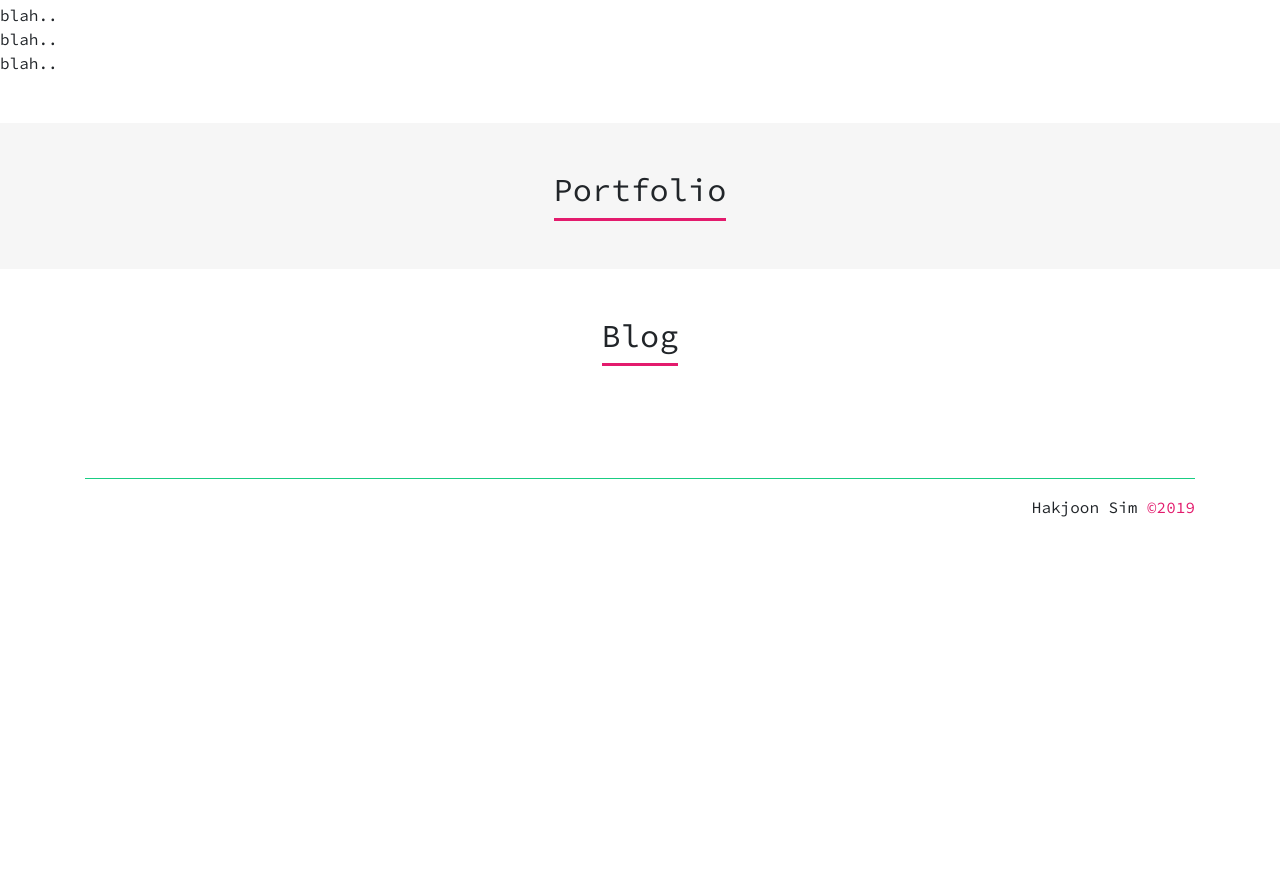
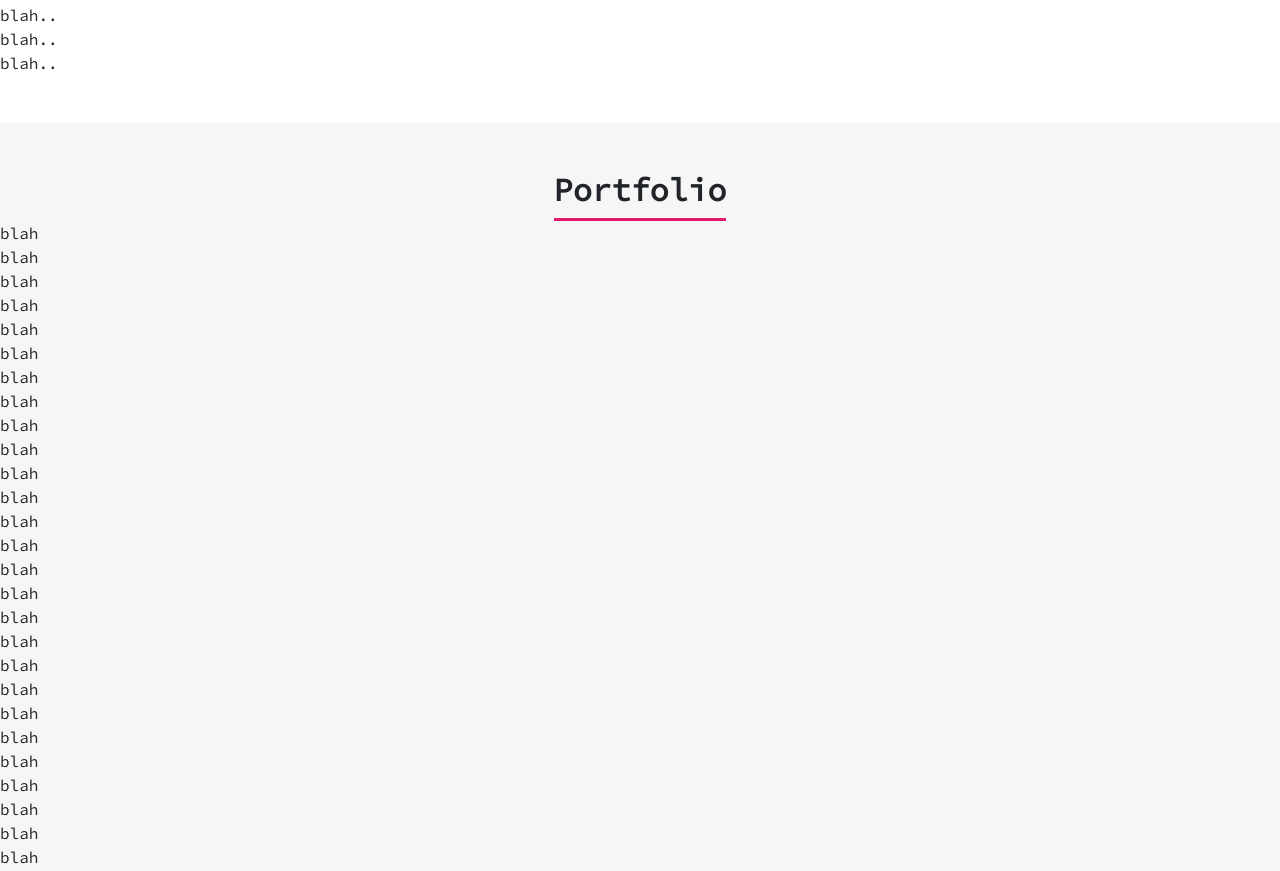
Before and after one commit to trainto/trainto.github.io, a React (Create React App) app: page / in a window 1280 px wide. Shown: the part 1926-2797 px from the top of the page. Before the commit the page ends 2493 px from the top, so only its background shows below. Built offline with nearby package versions, Linux system fonts and the light colour scheme.

Commit message:
Detec current screen scroll and apply to nav

```diff
--- a/src/components/about.tsx
+++ b/src/components/about.tsx
@@ -5,11 +5,11 @@ const About = () => {
   const [active, setActive] = useState("Skills");
 
   return (
-    <section className="py-5" id="about">
+    <section className="py-5 scroll-area" id="about">
       <div className="container">
         <div className="text-center">
           <div className="d-inline-block border-under">
-            <h2 className="text-center">About</h2>
+            <h2 className="text-center font-weight-bold" id="h2-about">About</h2>
           </div>
         </div>
 
--- a/src/components/blog.tsx
+++ b/src/components/blog.tsx
@@ -2,14 +2,45 @@ import React from "react";
 
 const Blog = () => {
   return (
-    <section className="py-5" id="blog">
+    <section className="py-5 scroll-area" id="blog">
       <div className="container">
         <div className="text-center">
           <div className="d-inline-block border-under">
-            <h2 className="text-center">Blog</h2>
+            <h2 className="text-center font-weight-bold" id="h2-blog">Blog</h2>
           </div>
         </div>
       </div>
+      <div>blah</div>
+      <div>blah</div>
+      <div>blah</div>
+      <div>blah</div>
+      <div>blah</div>
+      <div>blah</div>
+      <div>blah</div>
+      <div>blah</div>
+      <div>blah</div>
+      <div>blah</div>
+      <div>blah</div>
+      <div>blah</div>
+      <div>blah</div>
+      <div>blah</div>
+      <div>blah</div>
+      <div>blah</div>
+      <div>blah</div>
+      <div>blah</div>
+      <div>blah</div>
+      <div>blah</div>
+      <div>blah</div>
+      <div>blah</div>
+      <div>blah</div>
+      <div>blah</div>
+      <div>blah</div>
+      <div>blah</div>
+      <div>blah</div>
+      <div>blah</div>
+      <div>blah</div>
+      <div>blah</div>
+      <div>blah</div>
     </section>
   );
 };
--- a/src/components/header.tsx
+++ b/src/components/header.tsx
@@ -1,7 +1,7 @@
 import React, { useState, useEffect } from "react";
 import "./header.css";
 
-const command = "cat .profile";
+const command = "cd .profile";
 
 const Header = () => {
   const [typings, setTypings] = useState("");
@@ -24,7 +24,7 @@ const Header = () => {
   };
 
   return (
-    <header className="min-vh-100 d-flex justify-content-center align-items-center text-center">
+    <header className="min-vh-100 d-flex justify-content-center align-items-center text-center scroll-area" id="home">
       <div className="flex-colum">
         <h1>
           Hello, I&apos;m <span className="highlite-color">Hakjoon Sim.</span>
--- a/src/components/nav.tsx
+++ b/src/components/nav.tsx
@@ -2,23 +2,50 @@ import React, { useState, useEffect } from "react";
 import "./nav.css";
 
 const Nav = () => {
-  const [scrolltop, setScrollTop] = useState(true);
-
-  const handleScroll = () => {
-    if (window.pageYOffset > 50) {
-      setScrollTop(false);
-    } else {
-      setScrollTop(true);
-    }
-  };
+  const [isScrollOnTop, setIsScrollOnTop] = useState(true);
+  const [currentScroll, setCurrentScroll] = useState("home");
 
   useEffect(() => {
+    const handleScroll = () => {
+      if (window.pageYOffset > 50) {
+        setIsScrollOnTop(false);
+      } else {
+        setIsScrollOnTop(true);
+      }
+
+      const areas = document.getElementsByClassName("scroll-area");
+
+      let maxPortion = 0;
+      let currentOnScreen = '';
+      for (let i = 0; i < areas.length; i += 1) {
+        const area = areas.item(i);
+        if (!area) {
+          continue;
+        }
+
+        const rect = area.getBoundingClientRect();
+        const portion = rect.height - Math.abs(rect.top);
+        if (portion <= 0) {
+          continue;
+        }
+
+        if (portion > maxPortion) {
+          maxPortion = portion;
+          currentOnScreen = area.id;
+        }
+      }
+
+      if (currentOnScreen !== currentScroll) {
+        setCurrentScroll(currentOnScreen);
+      }
+    };
+
     window.addEventListener("scroll", handleScroll);
 
     return () => {
       window.removeEventListener("scroll", handleScroll);
     };
-  }, []);
+  });
 
   let navHeight = 0;
 
@@ -47,7 +74,7 @@ const Nav = () => {
   return (
     <nav
       className={`navbar navbar-expand-lg fixed-top navbar-dark bg-dark shadow ${
-        scrolltop ? "" : "show"
+        isScrollOnTop ? "" : "show"
       }`}
       id="nav-top"
     >
@@ -71,15 +98,21 @@ const Nav = () => {
 
       <div className="collapse navbar-collapse">
         <ul className="navbar-nav mr-auto">
-          <li className="nav-item active">
+          <li
+            className={`nav-item ${currentScroll === "about" ? "active" : ""}`}
+          >
             <div
               className="nav-link cursor-pointer"
               onClick={() => handleNavClicked("about")}
             >
-              About <span className="sr-only">(current)</span>
+              About
             </div>
           </li>
-          <li className="nav-item">
+          <li
+            className={`nav-item ${
+              currentScroll === "portfolio" ? "active" : ""
+            }`}
+          >
             <div
               className="nav-link cursor-pointer"
               onClick={() => handleNavClicked("portfolio")}
@@ -87,7 +120,9 @@ const Nav = () => {
               Portfolio
             </div>
           </li>
-          <li className="nav-item">
+          <li
+            className={`nav-item ${currentScroll === "blog" ? "active" : ""}`}
+          >
             <div
               className="nav-link cursor-pointer"
               onClick={() => handleNavClicked("blog")}
--- a/src/components/portfolio.tsx
+++ b/src/components/portfolio.tsx
@@ -2,14 +2,53 @@ import React from "react";
 
 const Portfolio = () => {
   return (
-    <section className="py-5 bg-light-gray" id="portfolio">
+    <section className="py-5 bg-light-gray scroll-area" id="portfolio">
       <div className="container">
         <div className="text-center">
           <div className="d-inline-block border-under">
-            <h2 className="text-center">Portfolio</h2>
+            <h2 className="text-center font-weight-bold" id="h2-portfolio">Portfolio</h2>
           </div>
         </div>
       </div>
+      <div>blah</div>
+      <div>blah</div>
+      <div>blah</div>
+      <div>blah</div>
+      <div>blah</div>
+      <div>blah</div>
+      <div>blah</div>
+      <div>blah</div>
+      <div>blah</div>
+      <div>blah</div>
+      <div>blah</div>
+      <div>blah</div>
+      <div>blah</div>
+      <div>blah</div>
+      <div>blah</div>
+      <div>blah</div>
+      <div>blah</div>
+      <div>blah</div>
+      <div>blah</div>
+      <div>blah</div>
+      <div>blah</div>
+      <div>blah</div>
+      <div>blah</div>
+      <div>blah</div>
+      <div>blah</div>
+      <div>blah</div>
+      <div>blah</div>
+      <div>blah</div>
+      <div>blah</div>
+      <div>blah</div>
+      <div>blah</div>
+      <div>blah</div>
+      <div>blah</div>
+      <div>blah</div>
+      <div>blah</div>
+      <div>blah</div>
+      <div>blah</div>
+      <div>blah</div>
+      <div>blah</div>
     </section>
   );
 };
```
